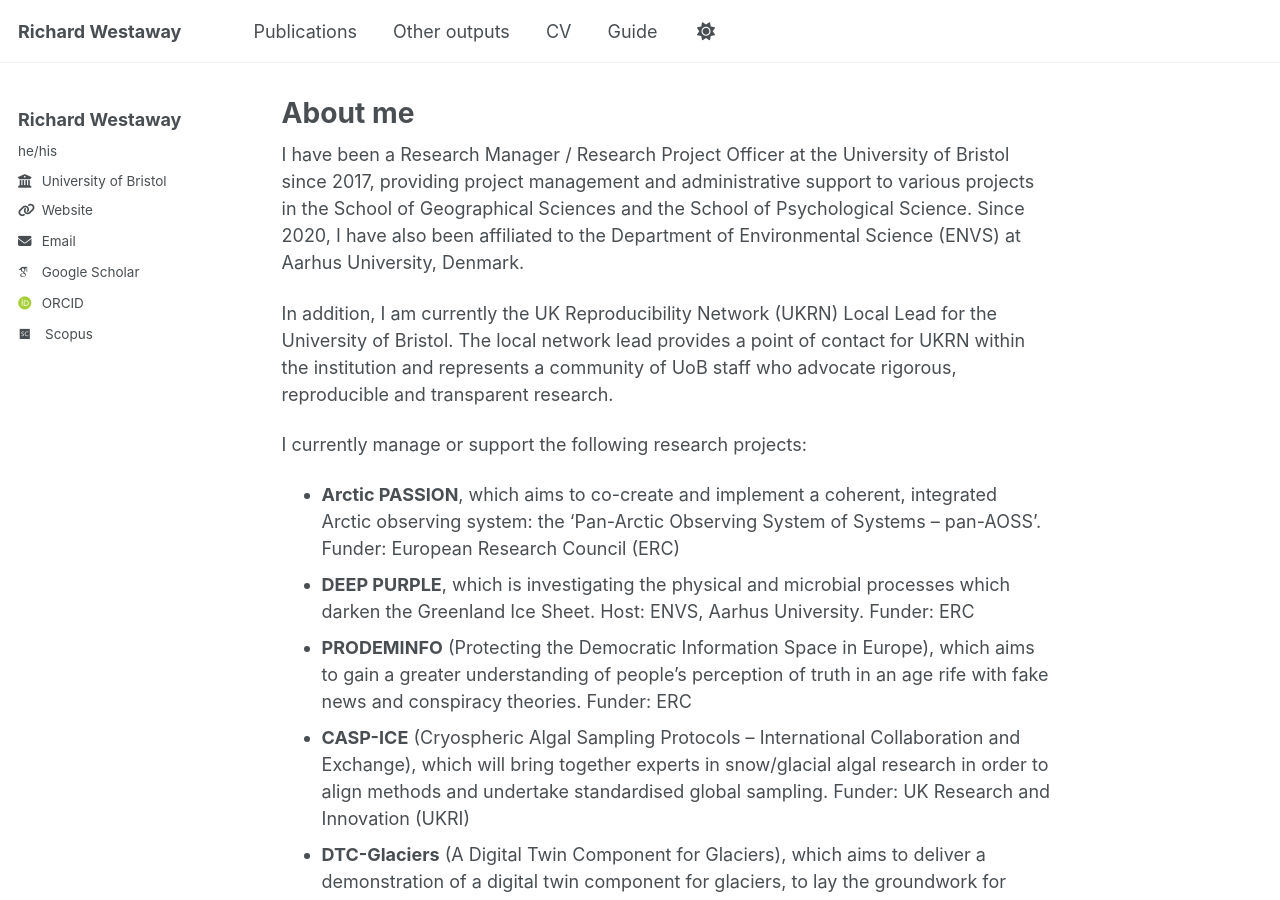
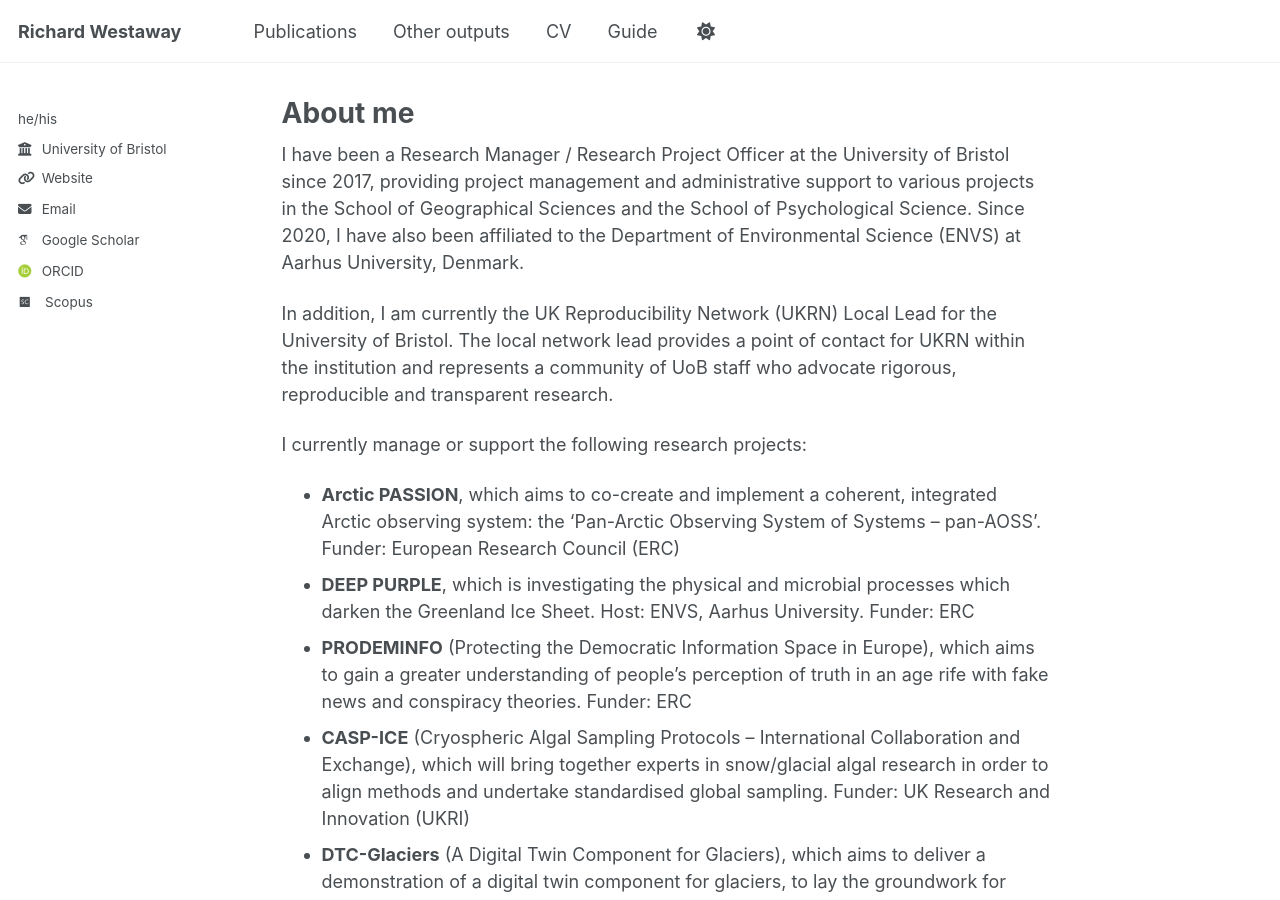
Before and after one commit to richardwestaway/richardwestaway.github.io, a Jekyll site: the page built from _pages/about.md, in a window 1280 px wide and 900 px high. Built offline with Jekyll 4.4.1, drawn with Linux system fonts in a browser that asks for light colours; some web fonts are replaced.

Commit message:
Update _config.yml

```diff
--- a/_config.yml
+++ b/_config.yml
@@ -23,7 +23,7 @@ repository               : "academicpages/academicpages.github.io"
 author:
   # Biographic information
   # avatar           : # URL
-  name             : "Richard Westaway"
+  # name             : "Richard Westaway"
   pronouns         : "he/his"
   bio              : # "Short biography for the left-hand sidebar"
   location         : # "Earth"
```
